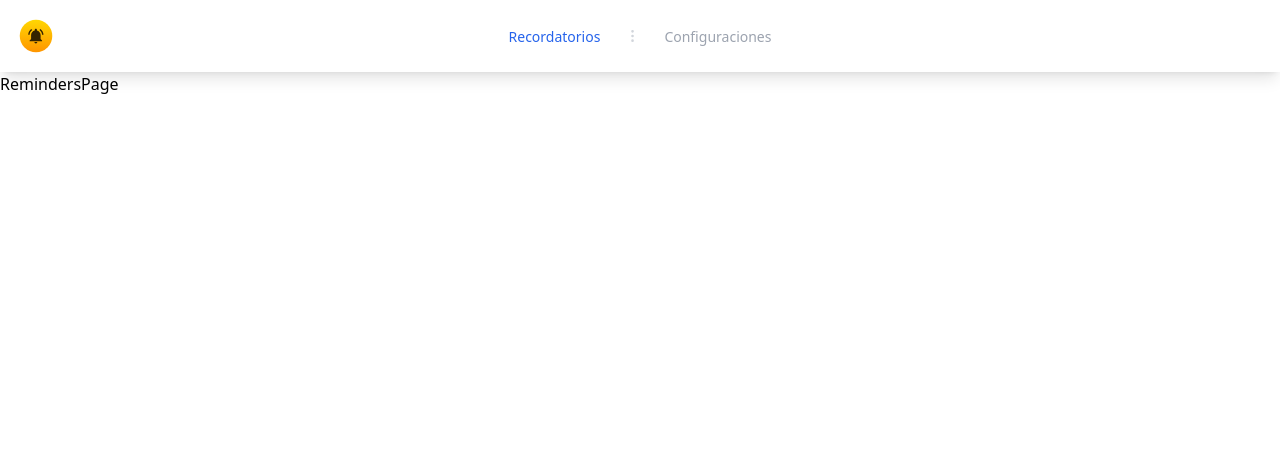
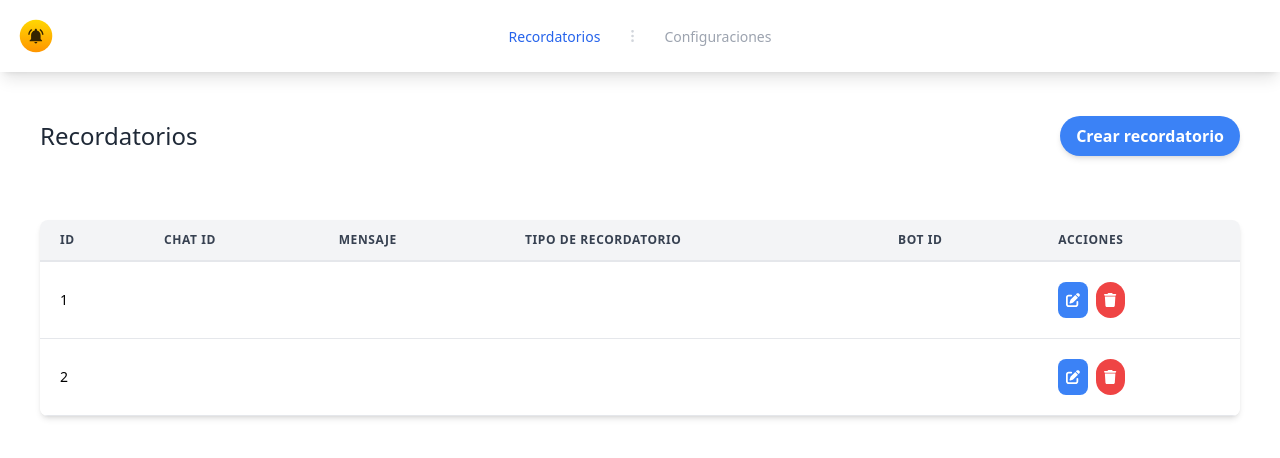
Before and after one commit to Orivera04/reminders-webapp, a React (Vite) app: page /reminders in a window 1280 px wide. Shown: the top 458 px of the page. Built offline with nearby package versions, Linux system fonts and the light colour scheme.

Commit message:
Feat: Add Reminders Page.

```diff
--- /dev/null
+++ b/src/pages/reminders/components/Button.jsx
@@ -0,0 +1,7 @@
+export const Button = ({ title }) => {
+  return (
+    <button className="bg-blue-500 hover:bg-blue-600 text-white font-bold py-2 px-4 rounded-full shadow-md transition duration-300 ease-in-out transform hover:scale-105">
+      { title }
+    </button>
+  )
+}
--- /dev/null
+++ b/src/pages/reminders/components/TableRow.jsx
@@ -0,0 +1,39 @@
+import { faPenToSquare, faTrash } from '@fortawesome/free-solid-svg-icons'
+import { FontAwesomeIcon } from '@fortawesome/react-fontawesome'
+
+
+export const TableRow = ({ id, chatID, message, reminderType, BotId }) => {
+  return (
+    <tr>
+      <td className="px-5 py-5 border-b border-gray-200 bg-white text-sm">
+        { id }
+      </td>
+
+      <td className="px-5 py-5 border-b border-gray-200 bg-white text-sm">
+        { chatID }
+      </td>
+
+      <td className="px-5 py-5 border-b border-gray-200 bg-white text-sm">
+        { message }
+      </td>
+
+      <td className="px-5 py-5 border-b border-gray-200 bg-white text-sm">
+        { reminderType }
+      </td>
+
+      <td className="px-5 py-5 border-b border-gray-200 bg-white text-sm">
+        { BotId }
+      </td>
+
+      <td className="px-5 py-5 border-b border-gray-200 bg-white text-sm">
+        <button class="p-2 rounded-lg bg-blue-500 hover:bg-blue-600 text-white hover:text-gray-100 transition duration-300 ease-in-out">
+          <FontAwesomeIcon icon={faPenToSquare} />
+        </button>
+
+        <button class="p-2 rounded-full bg-red-500 hover:bg-red-600 text-white hover:text-gray-100 transition duration-300 ease-in-out ml-2">
+          <FontAwesomeIcon icon={faTrash} />
+        </button>
+      </td>
+    </tr>
+  )
+}
--- /dev/null
+++ b/src/pages/reminders/components/TableSettings.jsx
@@ -0,0 +1,34 @@
+import { TableRow } from "./TableRow"
+
+export const TableSettings = () => {
+  return (
+    <table className="min-w-full leading-normal">
+      <thead>
+        <tr>
+          <th className="px-5 py-3 border-b-2 border-gray-200 bg-gray-100 text-left text-xs font-semibold text-gray-700 uppercase tracking-wider">
+            ID
+          </th>
+          <th className="px-5 py-3 border-b-2 border-gray-200 bg-gray-100 text-left text-xs font-semibold text-gray-700 uppercase tracking-wider">
+            Chat ID
+          </th>
+          <th className="px-5 py-3 border-b-2 border-gray-200 bg-gray-100 text-left text-xs font-semibold text-gray-700 uppercase tracking-wider">
+            Mensaje
+          </th>
+          <th className="px-5 py-3 border-b-2 border-gray-200 bg-gray-100 text-left text-xs font-semibold text-gray-700 uppercase tracking-wider">
+            Tipo de recordatorio
+          </th>
+          <th className="px-5 py-3 border-b-2 border-gray-200 bg-gray-100 text-left text-xs font-semibold text-gray-700 uppercase tracking-wider">
+            Bot ID
+          </th>
+          <th className="px-5 py-3 border-b-2 border-gray-200 bg-gray-100 text-left text-xs font-semibold text-gray-700 uppercase tracking-wider">
+            Acciones
+          </th>
+        </tr>
+      </thead>
+      <tbody>
+        <TableRow id= { 1 } apiTokenBot= { '5142808922:AAFr6rxNrkTggbcMiip68HJZkChy4kdb5Qw'} markDownId= { 1 } description = 'YubeRecordatorios Bot' />
+        <TableRow id= { 2 } apiTokenBot= { '5142808922:sdsdsdsds'} markDownId= { 2 } description = 'TelePagos Bot' />
+      </tbody>
+    </table>
+  )
+}
--- a/src/pages/reminders/pages/RemindersPage.jsx
+++ b/src/pages/reminders/pages/RemindersPage.jsx
@@ -1,5 +1,24 @@
+import { Button } from "../../settings/components/Button"
+import { TableSettings } from "../components/TableSettings"
+
 export const RemindersPage = () => {
   return (
-    <div>RemindersPage</div>
+    <>
+      <div class="flex justify-between items-center m-10">
+        <div class="text-left mr-10">
+          <h1 class="text-2xl text-gray-800 text-center font-medium py-2">Recordatorios</h1>
+        </div>
+        <div class="text-right">
+          <Button title='Crear recordatorio' />
+        </div>
+      </div>
+
+      <div className="m-10">
+        <div className="inline-block min-w-full shadow-md rounded-lg overflow-hidden mt-5">
+          <TableSettings />
+        </div>
+      </div>
+
+    </>
   )
 }
```
